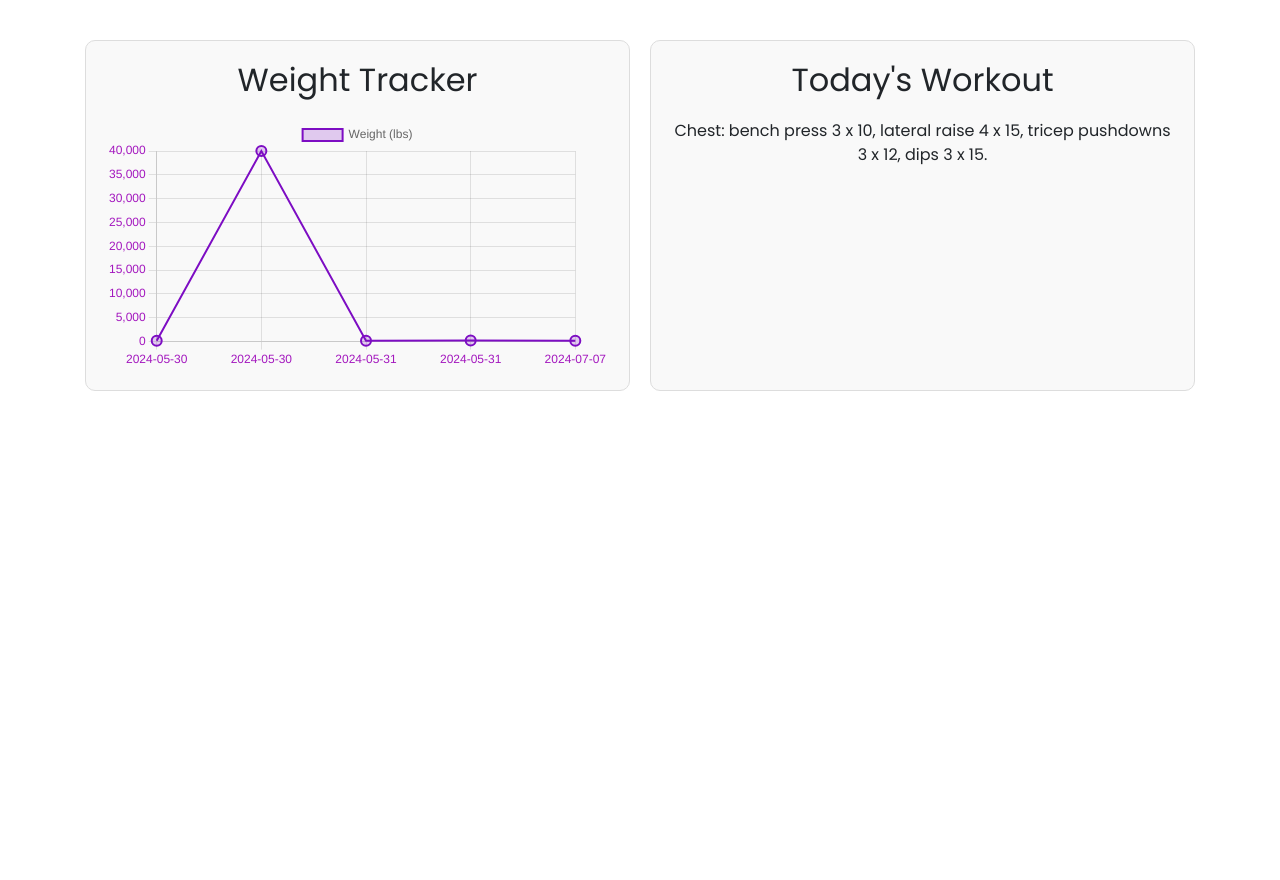
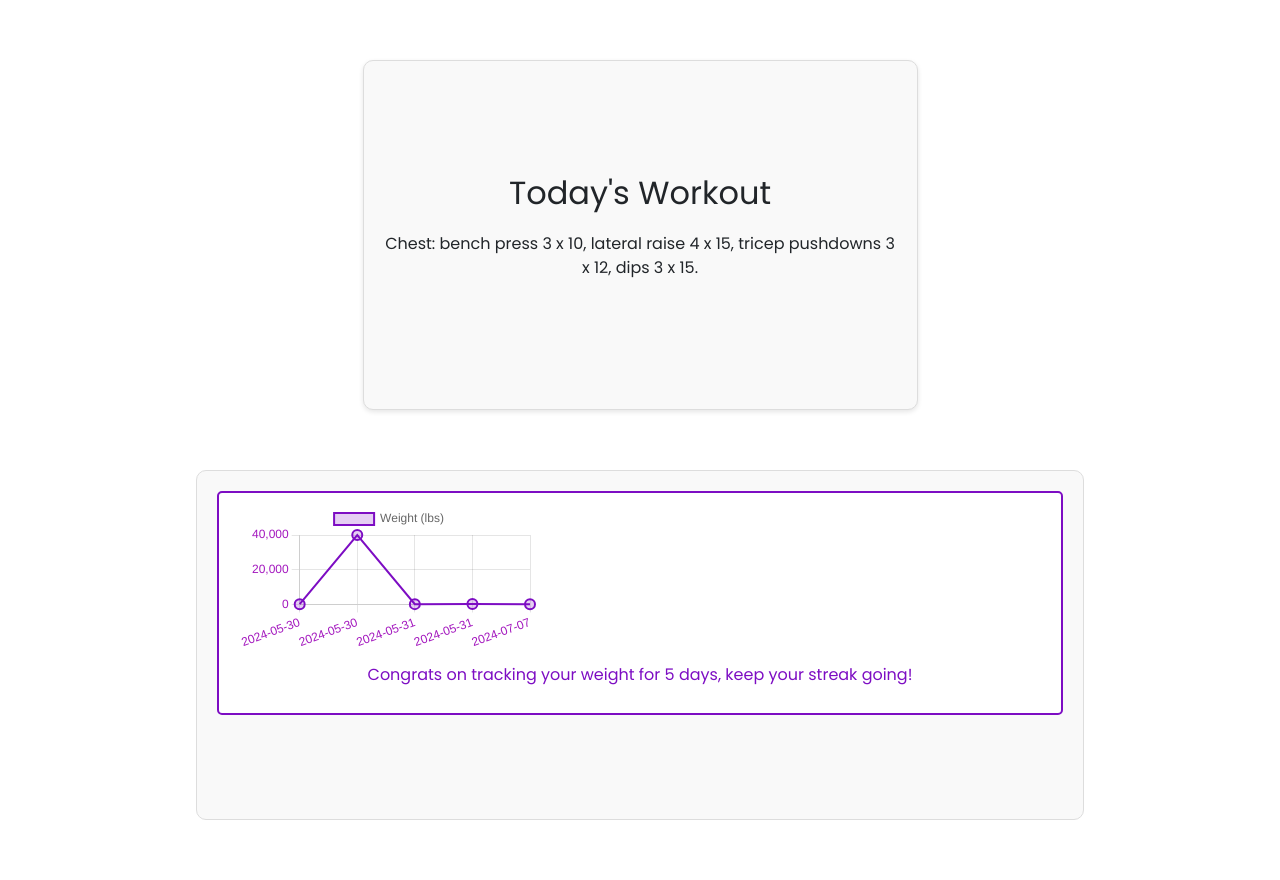
Before and after one commit to techwithtim/Flask-Web-App-Tutorial, a Flask app: page / in a window 1280 px wide. Shown: the part 77-957 px from the top of the page. Before the commit the page ends 468 px from the top, so only its background shows below. Run offline with Flask 3, Linux system fonts and the light colour scheme; a user stored in the database is signed in; data comes from the database, SQL or seed files in the repository; both versions use the stored data as it was after the commit; some libraries are stand-ins or nearby versions.

Commit message:
Cool stuff

```diff
--- a/website/templates/home.html
+++ b/website/templates/home.html
@@ -1,24 +1,78 @@
 {% extends "base.html" %}
 {% block title %}Dashboard{% endblock %}
 {% block content %}
+<style>
+    .dashboard-container {
+        display: flex;
+        flex-direction: column;
+        align-items: center;
+        height: 100vh;
+        justify-content: center;
+    }
+    .workout-split {
+        width: 50%;
+        height: 50%;
+        margin: 20px 0;
+        text-align: center;
+        background-color: #f9f9f9;
+        padding: 20px;
+        border-radius: 10px;
+        box-shadow: 0 2px 5px rgba(0, 0, 0, 0.1);
+        display: flex;
+        flex-direction: column;
+        justify-content: center;
+    }
+    .weight-tracker {
+        width: 80%;
+        margin: 20px 0;
+        text-align: center;
+    }
+    #weightTrackerButton {
+        width: 100%;
+        background-color: #fff;
+        color: #7d0dc3;
+        border: 2px solid #7d0dc3;
+        padding: 10px 20px;
+        font-size: 16px;
+        border-radius: 5px;
+        cursor: pointer;
+        display: flex;
+        flex-direction: column;
+        align-items: center;
+    }
+    #weightTrackerButton:hover {
+        background-color: #f0f0f0;
+    }
+    .canvas-container {
+        position: relative;
+        height: 150px;
+        width: 100%;
+    }
+    #weightTrackerText {
+        margin-top: 10px;
+    }
+</style>
+
 <div class="dashboard-container">
-    <div class="dashboard-item weight-tracker" id="weightTrackerPreview">
-        <h2>Weight Tracker</h2>
-        <canvas id="weightChartPreview"></canvas>
-    </div>
     <div class="dashboard-item workout-split" id="workoutSplitPreview">
         <h2>Today's Workout</h2>
         <p id="todaysWorkoutPreview">Loading today's workout...</p>
     </div>
+    <div class="dashboard-item weight-tracker" id="weightTrackerPreview">
+        <button id="weightTrackerButton">
+            <div class="canvas-container">
+                <canvas id="weightChartPreview"></canvas>
+            </div>
+            <p id="weightTrackerText"></p>
+        </button>
+    </div>
 </div>
 
+<script src="https://cdn.jsdelivr.net/npm/chart.js"></script>
 <script>
     document.addEventListener("DOMContentLoaded", function() {
-        document.getElementById("weightTrackerPreview").onclick = function() {
+        document.getElementById("weightTrackerButton").onclick = function() {
             window.location.href = "{{ url_for('views.weight_tracker') }}";
-        };
-        document.getElementById("workoutSplitPreview").onclick = function() {
-            window.location.href = "{{ url_for('views.split') }}";
         };
 
         fetchWeightsPreview();
@@ -30,6 +84,7 @@
             .then(response => response.json())
             .then(data => {
                 updateWeightChartPreview(data);
+                updateWeightTrackerText(data);
             })
             .catch(error => {
                 console.error("Error fetching weights data:", error);
@@ -80,6 +135,18 @@
         });
     }
 
+    function updateWeightTrackerText(weights) {
+        const weightTrackerText = document.getElementById('weightTrackerText');
+        const entryCount = weights.length;
+        if (entryCount === 0) {
+            weightTrackerText.innerText = "Start tracking your weight today!";
+        } else if (entryCount === 1) {
+            weightTrackerText.innerText = "Track your weight";
+        } else {
+            weightTrackerText.innerText = `Congrats on tracking your weight for ${entryCount} days, keep your streak going!`;
+        }
+    }
+
     function fetchTodaysWorkout() {
         fetch("{{ url_for('views.get_todays_workout') }}")
             .then(response => response.json())
```
Also changed, not shown: instance/database.db.
